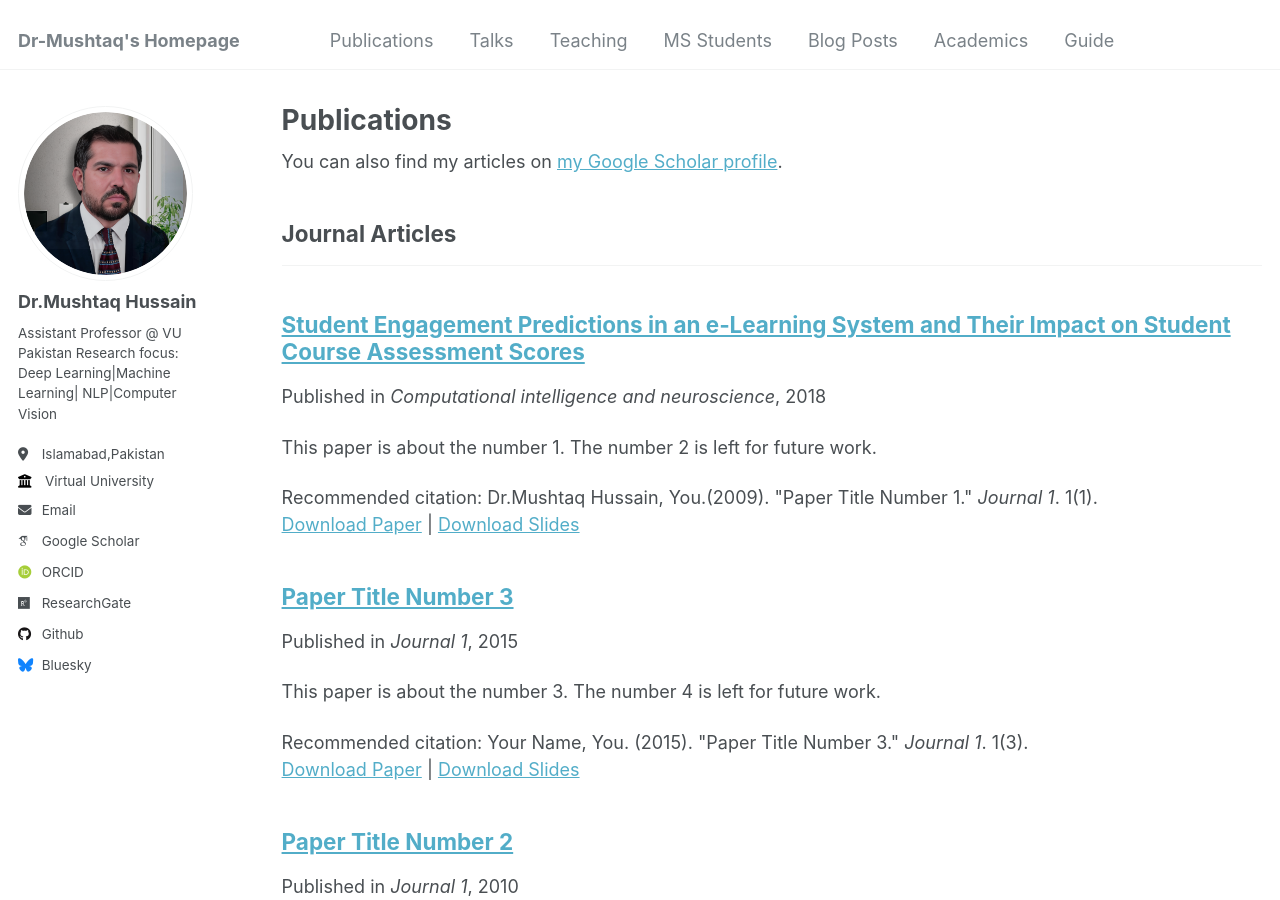
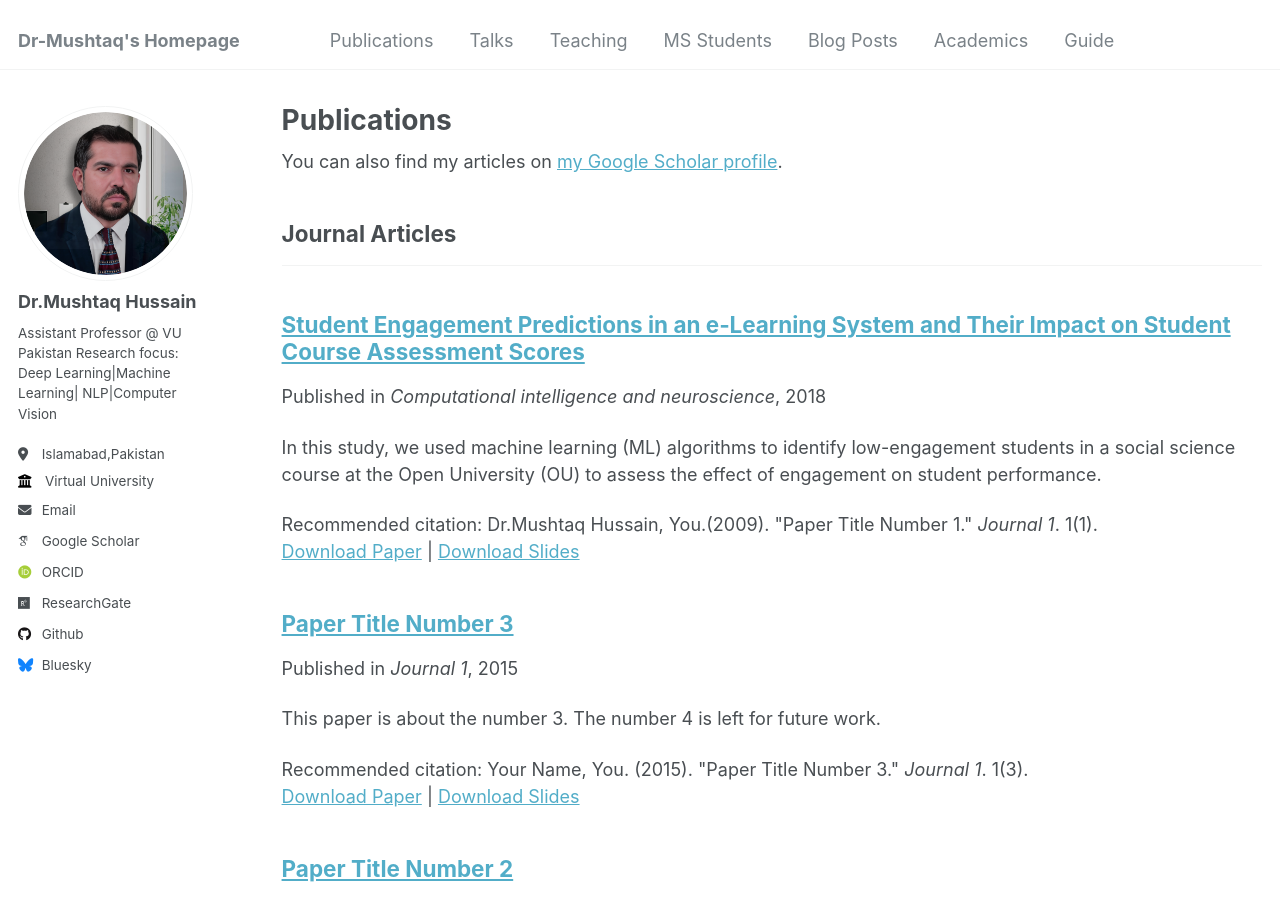
Before and after one commit to dr-mushtaq/dr-mushtaq.github.io, a Jekyll site: the page built from _pages/publications.html, in a window 1280 px wide and 900 px high. Built offline with Jekyll 4.4.1, drawn with Linux system fonts in a browser that asks for light colours; some web fonts are replaced.

Commit message:
Update 2009-10-01-paper-title-number-1.md

```diff
--- a/_publications/2009-10-01-paper-title-number-1.md
+++ b/_publications/2009-10-01-paper-title-number-1.md
@@ -3,7 +3,7 @@ title: "Student Engagement Predictions in an e‐Learning System and Their Impac
 collection: publications
 category: manuscripts
 permalink: /publication/2009-10-01-paper-title-number-1
-excerpt: 'This paper is about the number 1. The number 2 is left for future work.'
+excerpt: ' In this study, we used machine learning (ML) algorithms to identify low-engagement students in a social science course at the Open University (OU) to assess the effect of engagement on student performance.'
 date: 02 October 2018
 venue: 'Computational intelligence and neuroscience'
 slidesurl: 'http://academicpages.github.io/files/slides1.pdf'
```
